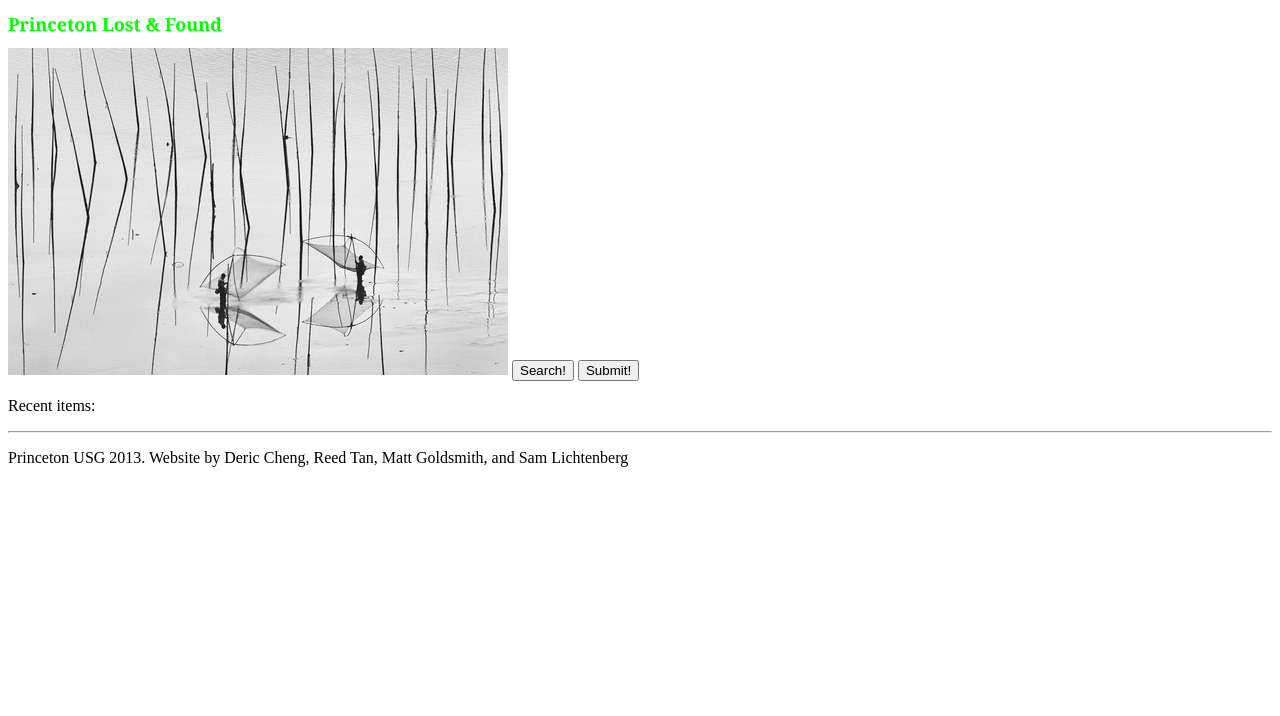
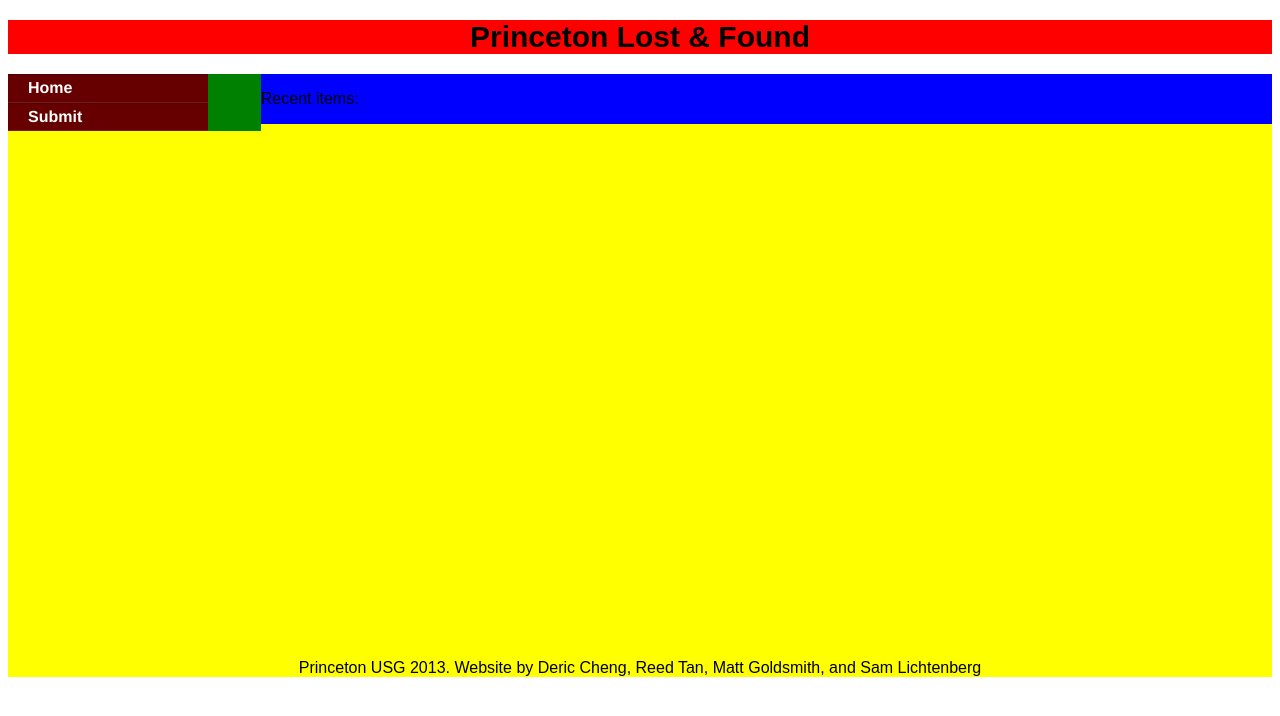
Before and after one commit to bopopescu/PLF, a Django app: page / in a window 1280 px wide. Shown: the top 716 px of the page. Run offline with Django 3.2, Linux system fonts and the light colour scheme; data that the repository does not hold is empty.

Commit message:
Dicking around with CSS and HTML
I know it looks weird but it's a work in progress guyz

```diff
--- a/plf/plf/static/styles.css
+++ b/plf/plf/static/styles.css
@@ -1,11 +1,32 @@
-.testStyle1 {
-	font-family: Arial;
-	color = #00FF00;
+h1 {
+   font-family: Arial;
+   font-size: 30px;
+   font-weight: bold;
+   color: #000000;
 }
 
-h1 {
-   font-family: Georgia, "Times New Roman", Times, serif;
-   font-size: 18px;
-   font-weight: bold;
-   color: #00FF00;
+body {
+	font-family: Arial;
 }
+
+ul.vert-one{margin:0;padding:0;list-style-type:none;display:block;
+font:bold 16px Helvetica, Verdana, Arial, sans-serif;line-height:165%;
+width:200px;}
+
+ul.vert-one li{margin:0;padding:0;border-top:1px solid #4D0000;
+border-bottom:1px solid #761A1A;}
+
+ul.vert-one li a{display:block;text-decoration:none;color:#fff;
+background:#600;padding:0 0 0 20px;width:180px;}
+
+ul.vert-one li a:hover{
+background:#900 url("images/vert-one_arrow.gif") no-repeat 0 9px;}
+
+ul.vert-one li a.current,ul.vert-one li a.current:hover{
+background:#933 url("images/vert-one_arrow.gif") no-repeat 0 9px;}
+
+div.block { width: 100%; height: 100%; padding: 0px; }
+div.banner { width: 100%; height: 50%; float: top; text-align: center; background: red; }
+div.left { float: left; width: 20%; height: 50%; background: green; }
+div.right { float: right; width: 80%; height: 50%; display: table; background: blue}
+div.bottom { float: bottom; width: 100%; height: 20%; padding-top: 45%; text-align: center; background: yellow; }
--- a/plf/plf/templates/base.html
+++ b/plf/plf/templates/base.html
@@ -1,16 +1,39 @@
 <!DOCTYPE HTML PUBLIC "-//W3C//DTD HTML 4.01//EN">
 <html lang="en">
+
 <head>
 	{% load staticfiles %}
 	<link href="{% static "styles.css" %}" rel="stylesheet" type="text/css">
     <title>{% block title %}Princeton Lost & Found{% endblock %}</title>
 </head>
+
 <body>
-    <h1>Princeton Lost & Found</h1>
-    {% block content %}Content{% endblock %}
-    {% block footer %}
-    <hr>
-    <p>Princeton USG 2013. Website by Deric Cheng, Reed Tan, Matt Goldsmith, and Sam Lichtenberg</p>
-    {% endblock %}
+
+	<div class="block">
+
+		<div class="banner">
+		    <h1>Princeton Lost & Found</h1>
+		</div>
+
+		<div class="left">
+			<ul class="vert-one">
+				<li><a href="../" title="Home">Home</a></li>
+				<li><a href="/submit/" title="Submit">Submit</a></li>
+			</ul>
+		</div>
+
+		<div class="right">
+		    {% block content %}Content{% endblock %}
+		</div>
+
+		</div>
+		<div class="bottom">
+		    {% block footer %}
+		    <p>Princeton USG 2013. Website by Deric Cheng, Reed Tan, Matt Goldsmith, and Sam Lichtenberg</p>
+		    {% endblock %}
+		</div>
+
+    </div>
+
 </body>
 </html>
--- a/plf/plf/templates/home.html
+++ b/plf/plf/templates/home.html
@@ -5,7 +5,6 @@
 {% block content %}
 
 {% load staticfiles %}
-<img src="{% static "chinafish.jpg" %}" alt="My image"/>
 	<!--{% if error %}
         <p style="color: red;">Please submit a search term.</p>
     {% endif %}
@@ -13,8 +12,6 @@
 	        <input type="text" name="q">
 	        <input type="submit" value="Search">
 	    </form>-->
-	<button type="button" onClick="location.href='../search/'" value='search'>Search!</button>
-	<button type="button" onClick="location.href='../submit/'" value='submit'>Submit!</button>
 	<p>Recent items:</p>
 	{% for item in items %}
 	<p>Description: {{ item.desc }}</p>
```
Also changed, not shown: plf/plf/templates/styles.css (+7 -2 lines), 8 other files.
